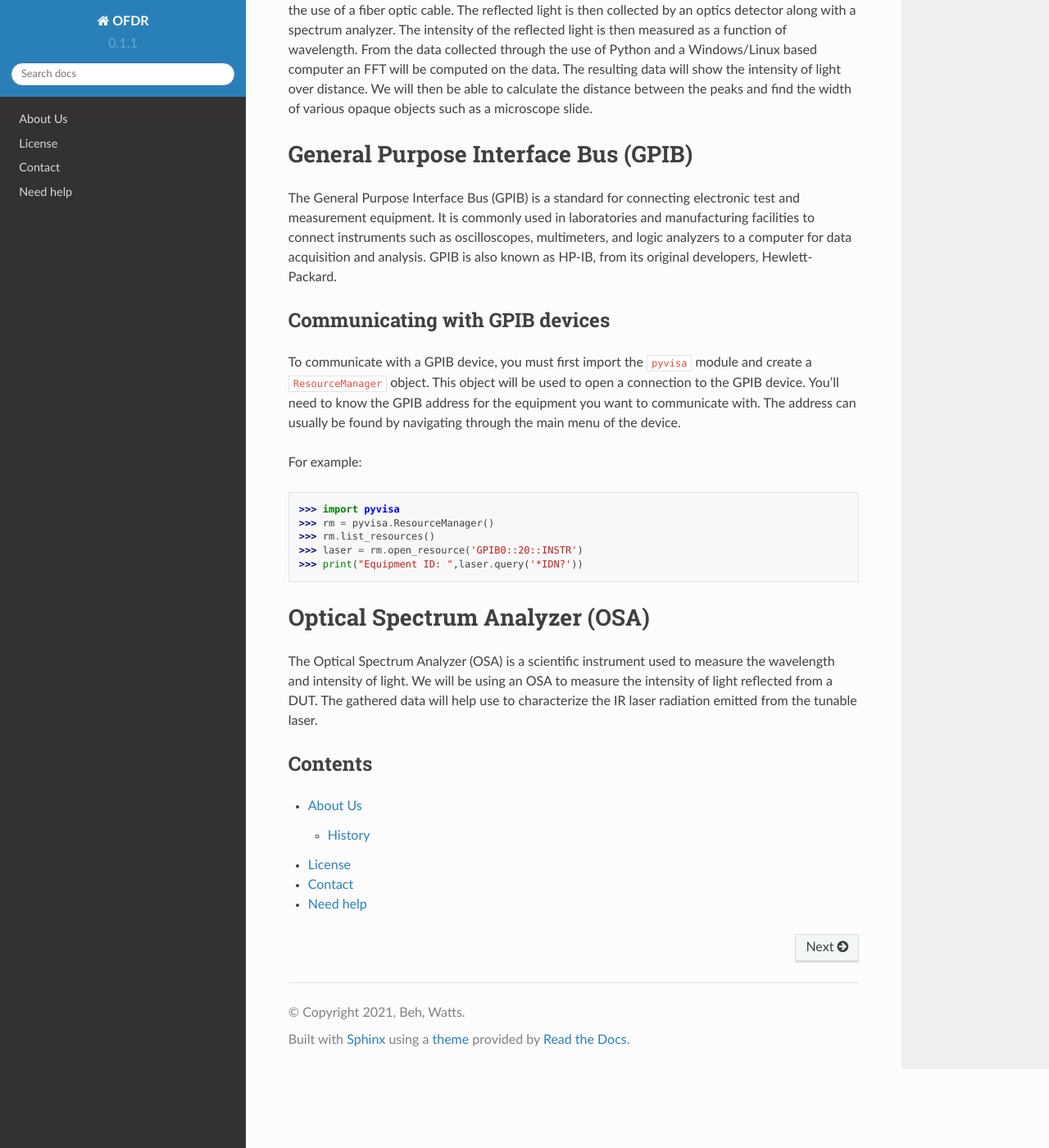
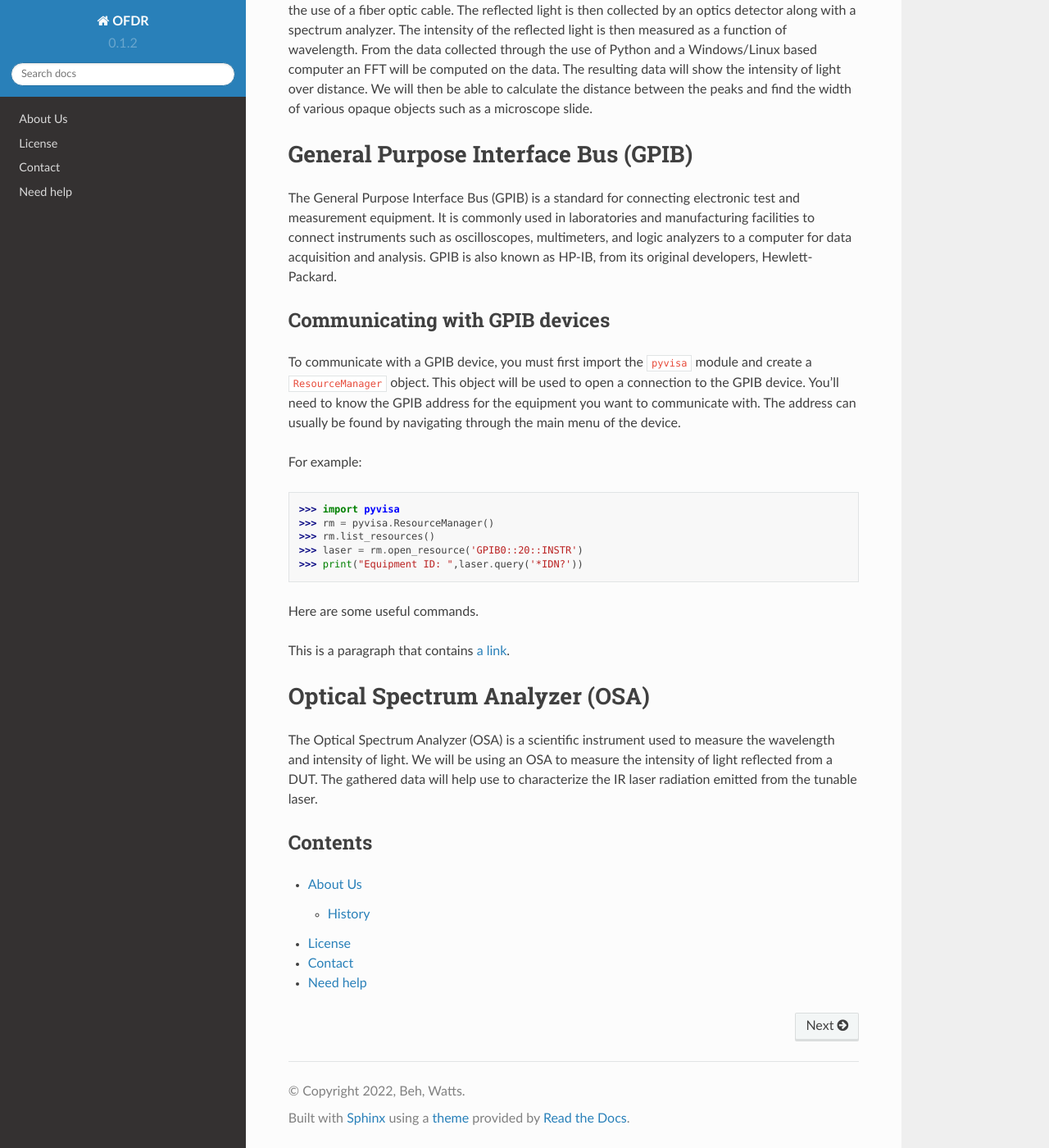
Before and after one commit to wattsjake/OFDR, a Sphinx documentation site: the page built from docs/source/index.rst, in a window 1280 px wide and 1400 px high, scrolled down 580 px. Shown: the whole window at 82% size. Built offline with Sphinx 7.4.7 and the Read the Docs theme 2.0.0, drawn with Linux system fonts in a browser that asks for light colours; pages that are not in the unit, such as notebooks, are missing from menus.

Commit message:
added link to pdf

```diff
--- a/docs/source/conf.py
+++ b/docs/source/conf.py
@@ -3,11 +3,11 @@
 # -- Project information
 
 project = 'OFDR'
-copyright = '2021, Beh, Watts'
+copyright = '2022, Beh, Watts'
 author = 'Jared Beh, Jacob Watts'
 
 release = '0.1'
-version = '0.1.1'
+version = '0.1.2'
 
 # -- General configuration
 
--- a/docs/source/index.rst
+++ b/docs/source/index.rst
@@ -49,6 +49,14 @@ For example:
 >>> laser = rm.open_resource('GPIB0::20::INSTR')
 >>> print("Equipment ID: ",laser.query('*IDN?'))
 
+Here are some useful commands.
+
+This is a paragraph that contains `a link`_.
+
+.. _a link: https://wattsjake.github.io/pdf/reference/8164A_Programming%20Guide.pdf
+
+
+
 Optical Spectrum Analyzer (OSA)
 ===============================
 
```
